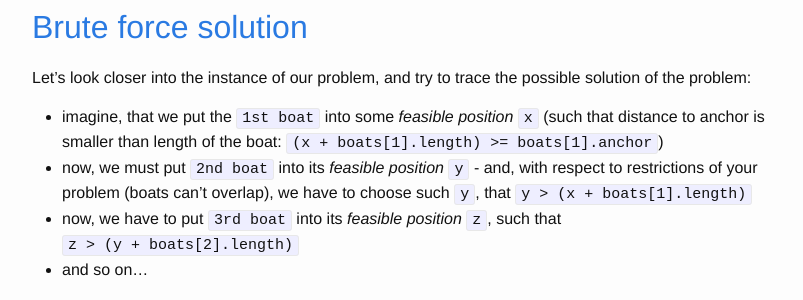
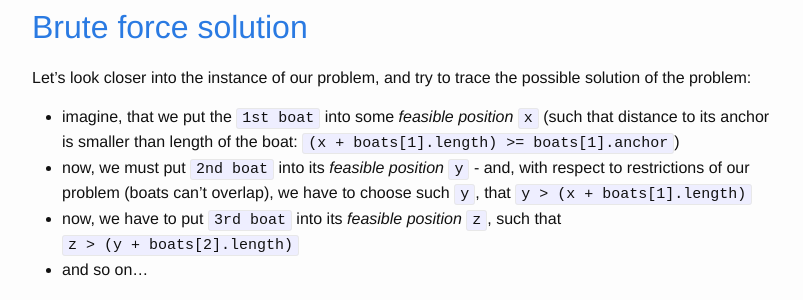
Before and after one commit to lagodiuk/lagodiuk.github.io, a Jekyll site: the page built from _posts/2016-01-24-spoj_mfish_solution.md, in a window 1280 px wide and 900 px high, scrolled down 4285 px. Shown: the part 152-452 px from the top of the window, without its empty margins (238-1041 px from the left). Built offline with Jekyll 4.4.1, drawn with Linux system fonts in a browser that asks for light colours; Markdown is read by kramdown in place of the engine named in the settings.

Commit message:
Fixed fes types

```diff
--- a/_posts/2016-01-24-spoj_mfish_solution.md
+++ b/_posts/2016-01-24-spoj_mfish_solution.md
@@ -152,8 +152,8 @@ After analysis of restrictions of the problem (boats can't overlap, and must be
 ## [Brute force solution](#brute-force-solution)
 
 Let's look closer into the instance of our problem, and try to trace the possible solution of the problem:
-- imagine, that we put the `1st boat` into some *feasible position* `x` (such that distance to anchor is smaller than length of the boat: `(x + boats[1].length) >= boats[1].anchor`)
-- now, we must put `2nd boat` into its *feasible position* `y` - and, with respect to restrictions of your problem (boats can't overlap), we have to choose such `y`, that `y > (x + boats[1].length)`
+- imagine, that we put the `1st boat` into some *feasible position* `x` (such that distance to its anchor is smaller than length of the boat: `(x + boats[1].length) >= boats[1].anchor`)
+- now, we must put `2nd boat` into its *feasible position* `y` - and, with respect to restrictions of our problem (boats can't overlap), we have to choose such `y`, that `y > (x + boats[1].length)`
 - now, we have to put `3rd boat` into its *feasible position* `z`, such that
 `z > (y + boats[2].length)`
 - and so on...
```
